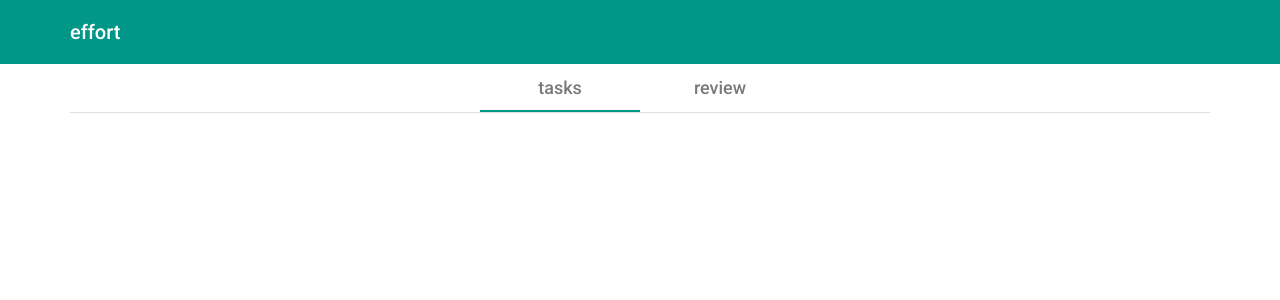
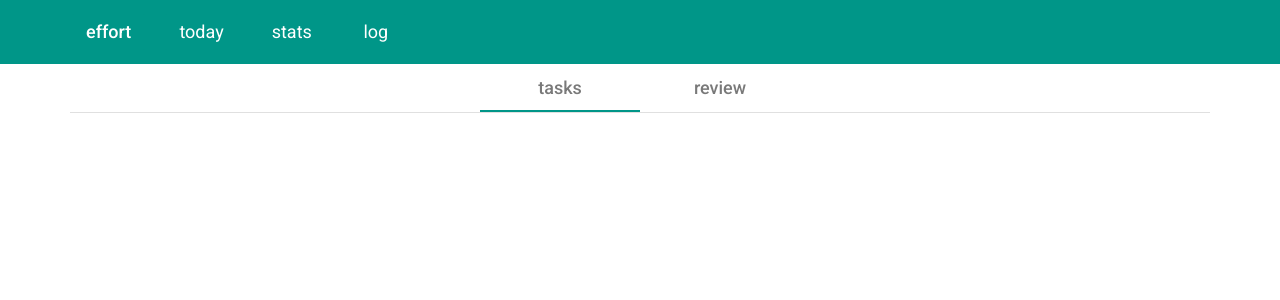
Before and after one commit to david4konecny/effort-frontend, an Angular app: page / in a window 1280 px wide. Shown: the top 300 px of the page. Built offline with nearby package versions, Linux system fonts and the light colour scheme.

Commit message:
add navigation items to toolbar

```diff
--- a/src/app/app.component.css
+++ b/src/app/app.component.css
@@ -0,0 +1,10 @@
+.nav-item {
+  margin-right: 1rem;
+  font-weight: normal;
+  font-size: large;
+}
+
+.nav-item-brand {
+  margin-right: 1rem;
+  font-size: large;
+}
--- a/src/app/app.component.html
+++ b/src/app/app.component.html
@@ -1,8 +1,12 @@
 <mat-toolbar color="primary">
   <div class="container mx-auto">
-    <span>effort</span>
+    <a mat-flat-button color="primary" class="nav-item-brand">effort</a>
+    <a mat-flat-button color="primary" class="nav-item">today</a>
+    <a mat-flat-button color="primary" class="nav-item">stats</a>
+    <a mat-flat-button color="primary" class="nav-item">log</a>
   </div>
 </mat-toolbar>
+
 <div class="container mx-auto">
   <router-outlet></router-outlet>
 </div>
--- a/src/app/app.module.ts
+++ b/src/app/app.module.ts
@@ -7,6 +7,7 @@ import { BrowserAnimationsModule } from '@angular/platform-browser/animations';
 import { DashboardComponent } from './dashboard/dashboard.component';
 import {MatToolbarModule} from '@angular/material/toolbar';
 import {MatTabsModule} from '@angular/material/tabs';
+import {MatButtonModule} from '@angular/material/button';
 
 @NgModule({
   declarations: [
@@ -18,7 +19,8 @@ import {MatTabsModule} from '@angular/material/tabs';
     AppRoutingModule,
     BrowserAnimationsModule,
     MatToolbarModule,
-    MatTabsModule
+    MatTabsModule,
+    MatButtonModule
   ],
   providers: [],
   bootstrap: [AppComponent]
--- a/src/styles.css
+++ b/src/styles.css
@@ -9,6 +9,7 @@ body { margin: 0; font-family: Roboto, "Helvetica Neue", sans-serif; }
 
 .mb-3 { margin-bottom: 1rem; }
 .mt-3 { margin-top: 1rem; }
+.mx-3 { margin-left: 1rem; margin-right: 1rem; }
 .mx-auto { margin: auto; }
 
 @media (min-width: 576px) {
```
